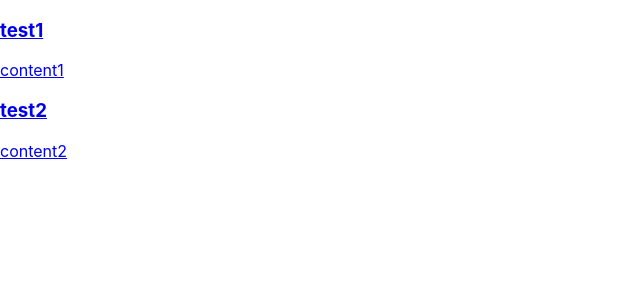
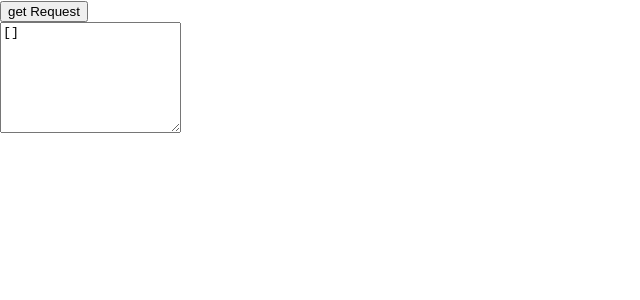
Before and after one commit to ferrari219/react-board-express, a React (Create React App) app in the folder frontend/: page / in a window 1280 px wide. Shown: the top 300 px of the page, without its empty margins (0-640 px from the left). Built offline with nearby package versions, Linux system fonts and the light colour scheme.

Commit message:
Update List.js

```diff
--- a/frontend/src/routes/List.js
+++ b/frontend/src/routes/List.js
@@ -1,28 +1,69 @@
 import React, { Component } from 'react';
-import { Link } from 'react-router-dom';
+// import { Link } from 'react-router-dom';
 import axios from 'axios';
 
 class List extends Component {
   state = {
-    boards: [
-      {
-        id: 1,
-        title: 'test1',
-        content: 'content1'
-      },
-      {
-        id: 2,
-        title: 'test2',
-        content: 'content2'
-      }
-    ]
+    boards: []
+    // boards: [
+    //   {
+    //     id: 1,
+    //     title: 'test1',
+    //     content: 'content1'
+    //   },
+    //   {
+    //     id: 2,
+    //     title: 'test2',
+    //     content: 'content2'
+    //   }
+    // ]
+  };
+
+  handleChange = e => {
+    const { name, value } = e.target;
+    this.setState({
+      [name]: value
+    });
+  };
+
+  //버튼 클릭시 정보 받아옴
+  handleClick = async () => {
+    //test JSON: 이 주소로 넣으면 오류 없음
+    //https://jsonplaceholder.typicode.com/todos/1
+
+    // http://localhost:4000/board 에는 데이터 없는듯
+    try {
+      const response = await axios.get(
+        'https://jsonplaceholder.typicode.com/todos/1'
+      );
+      this.setState({
+        // boards: 'test'
+        boards: response.data
+      });
+    } catch (e) {
+      console.log(e);
+    }
   };
   render() {
     const { boards } = this.state;
+    const { handleChange, handleClick } = this;
     return (
       <div>
+        <div>
+          <button onClick={handleClick}>get Request</button>
+        </div>
+        <div>
+          {boards && (
+            <textarea
+              name="getBoards"
+              onChange={handleChange}
+              rows={7}
+              value={JSON.stringify(boards, null, 2)}
+            />
+          )}
+        </div>
         {/* {boards[0].id} */}
-        {boards.map(item => {
+        {/* {boards.map(item => {
           return (
             <div>
               <Link to={`/read/:${item.id}`}>
@@ -31,7 +72,7 @@ class List extends Component {
               </Link>
             </div>
           );
-        })}
+        })} */}
       </div>
     );
   }
```
